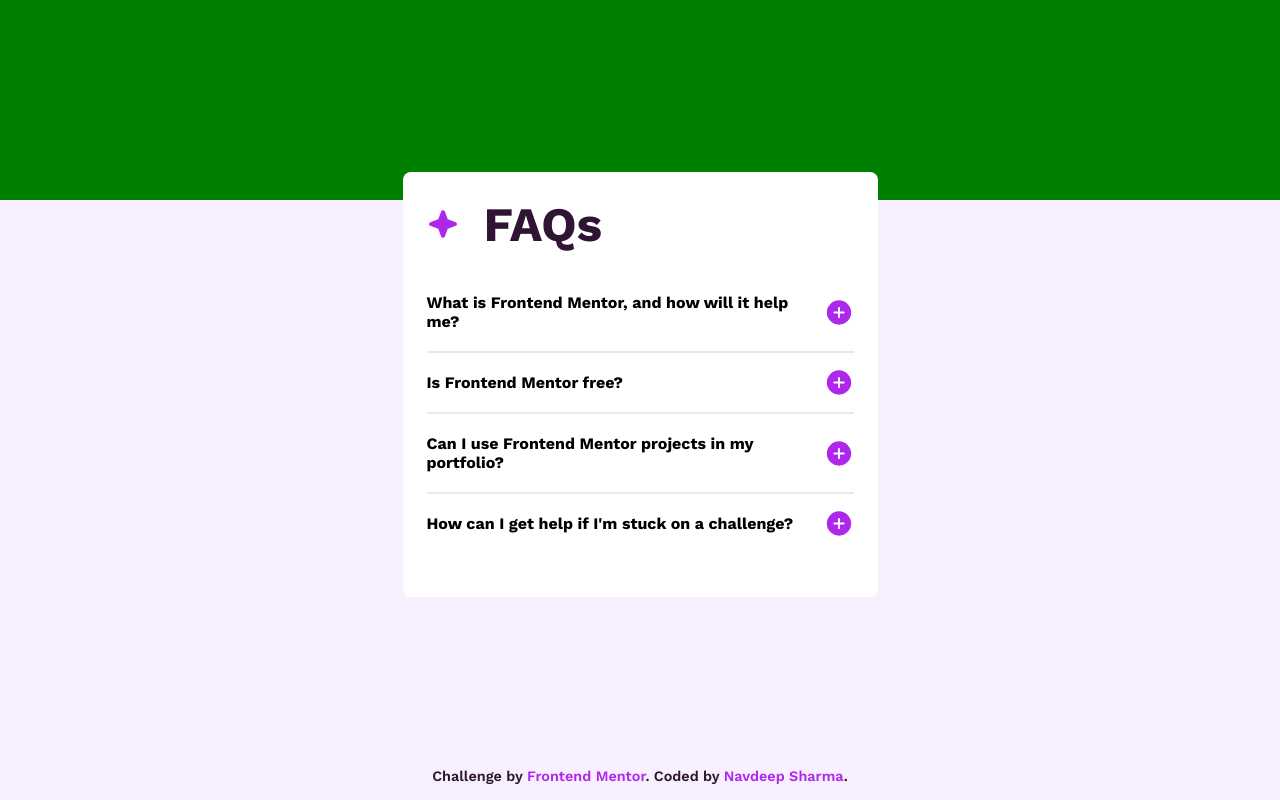
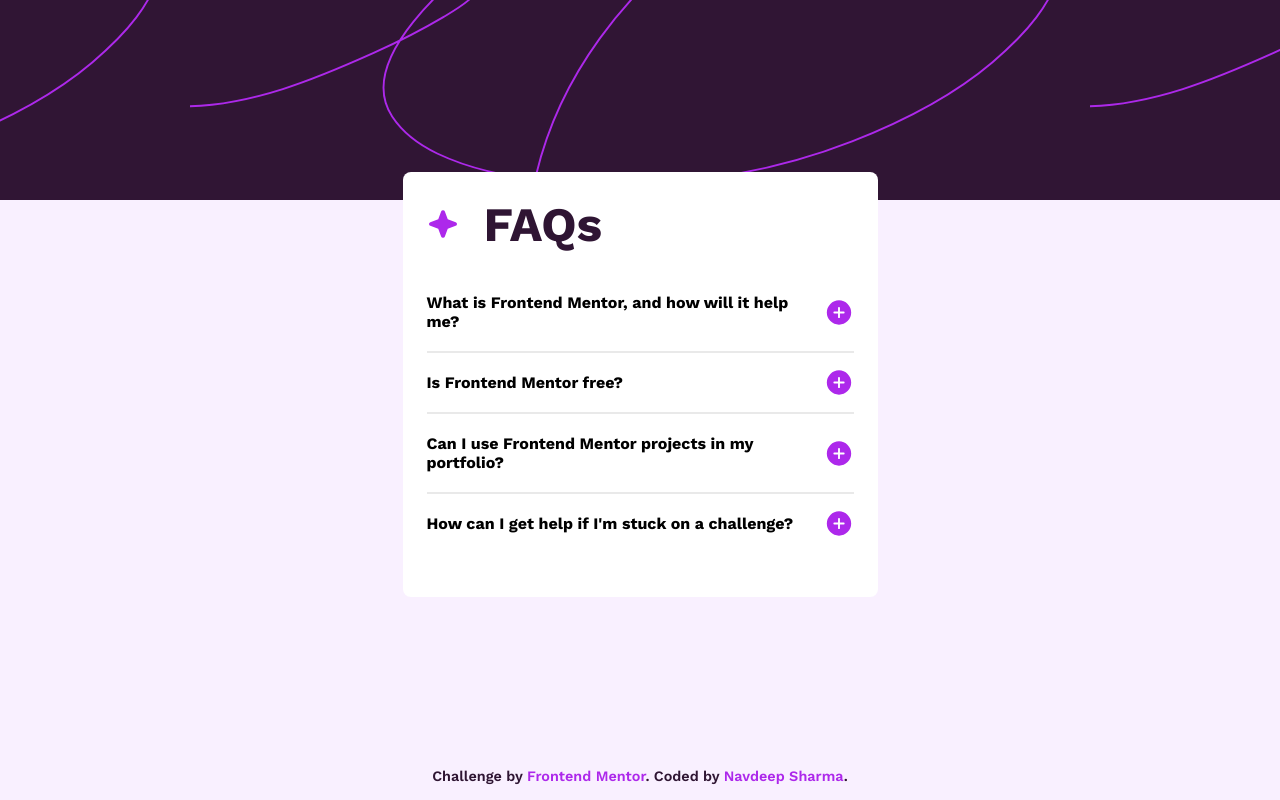
Before and after one commit to honey150/faq-accordian-challenge, a plain HTML site: page index.html in a window 1280 px wide. Drawn offline with Linux system fonts and the light colour scheme; the site is published under a folder, as on GitHub Pages, so addresses that start at the root find nothing.

Commit message:
background image fix

```diff
--- a/style.css
+++ b/style.css
@@ -51,14 +51,13 @@
 .container {
   width: 100%;
   min-height: 100vh;
-  background-color: green;
   position: relative;
 }
 
 .wallpaper-design {
   width: 100%;
   min-height: 25vh;
-  background-image: url("/assets/images/background-pattern-mobile.svg");
+  background-image: url("./assets/images/background-pattern-mobile.svg");
   background-position: center;
   background-size: contain;
 }
@@ -133,7 +132,6 @@
   color: var(--clr-dark-pink);
 }
 
-
 .accordian-list li label::after {
   content: "";
   background-image: url("./assets/images/icon-plus.svg");
@@ -178,6 +176,6 @@
     width: 32px;
   }
   .wallpaper-design {
-    background-image: url("/assets/images/background-pattern-desktop.svg");
+    background-image: url("./assets/images/background-pattern-desktop.svg");
   }
 }
```
